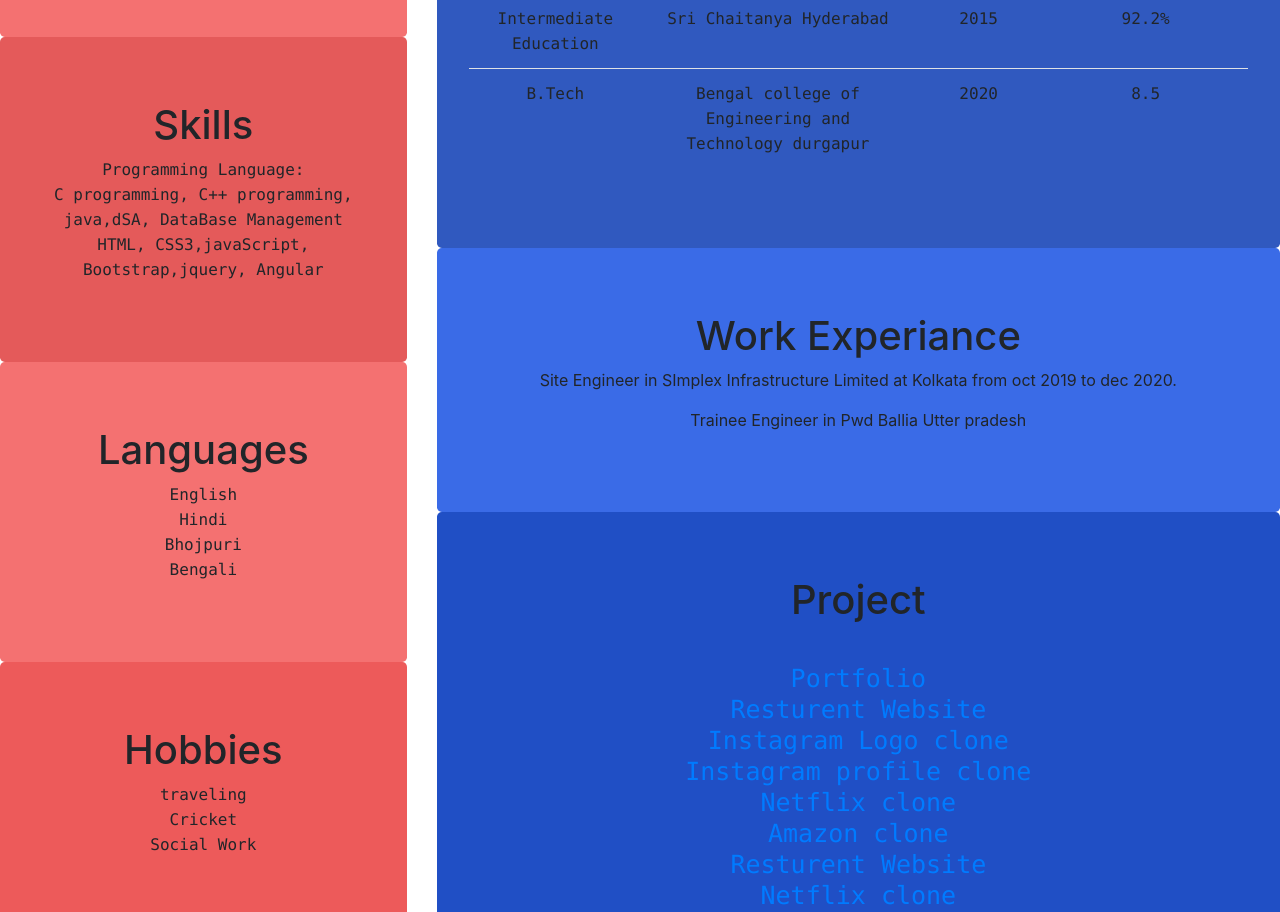
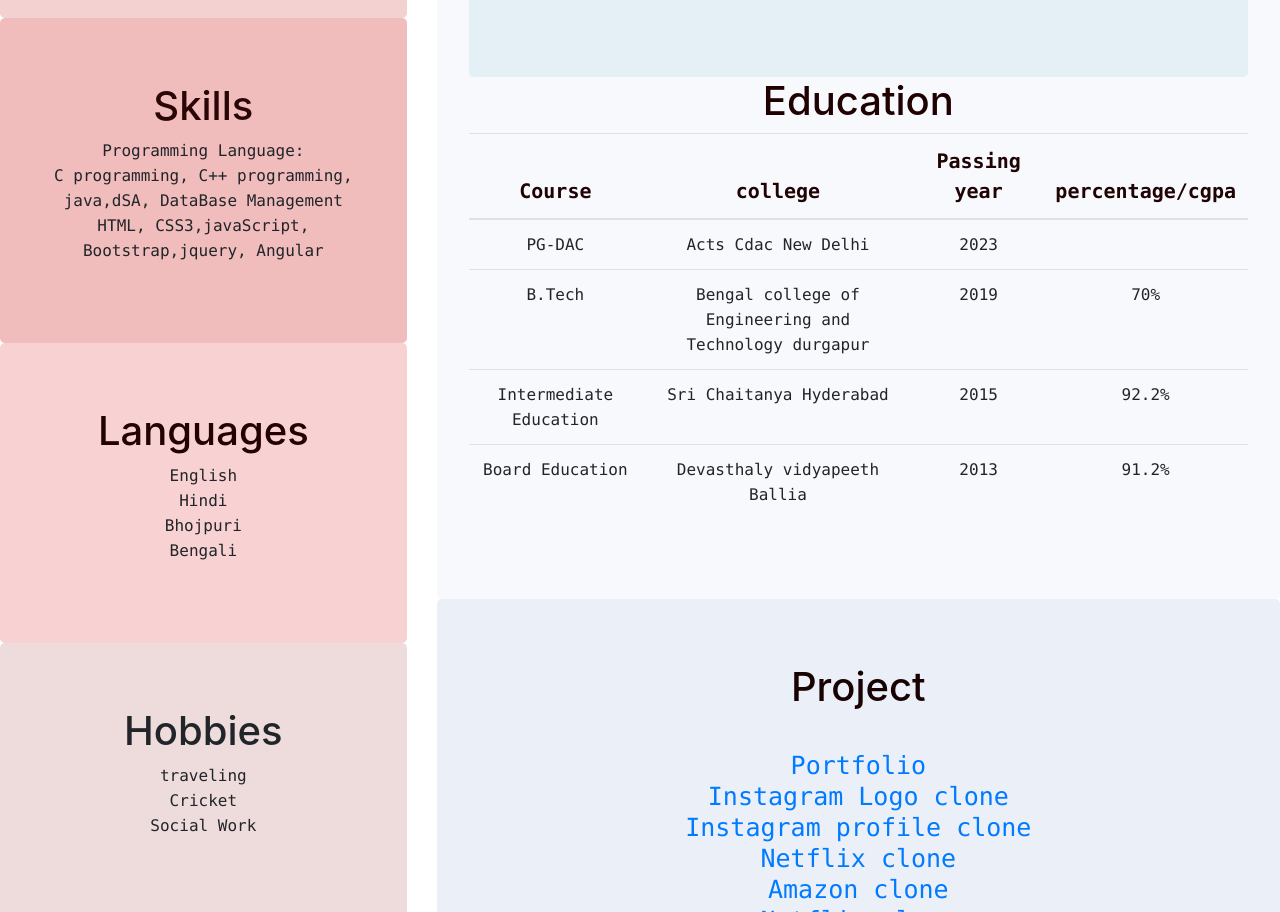
Before and after one commit to AmityadavcdacnewDelhi/amitresume.github.io, a plain HTML site: page index.html in a window 1280 px wide. Shown: the part 655-1567 px from the top of the page. Drawn offline with nearby package versions, Linux system fonts and the light colour scheme.

Commit message:
commit
changes commited successfully

```diff
--- a/index.html
+++ b/index.html
@@ -22,8 +22,8 @@
               <img class="rounded-circle img-fluid" src="AmitKumarYadav.jpg" alt="Profile Photo" height="100px" width="150px" />
             </div>
             <div class="col-md-9">
-              <h1>Amit Kumar Yadav</h1>
-              <h5 style="color:brown"> Web Developer</h5>
+              <h1 style="color:rgb(46, 4, 4)">Amit Kumar Yadav</h1>
+              <h5 style="color:rgb(45, 5, 5)"> </h5>
               <p class="border-top pt-3">  <samp>An aspiring software engineer with knowledge in software engineering practices such as coding, testing, code reviews, code comments, etc.  Strong ability to communicate with clients and ability to express ideas clearly and concisely.
                 Seeking an opportunity in the field of software engineering. Good knowledge of JAVA, Python, Node JS, C++, C#. NET. Ability to implement a full software development life cycle (SDLC) and analyze the performance of programs to correct deficiencies.</samp> </p>
             </div>
@@ -32,8 +32,8 @@
       </header>
       <div class="row">
         <div  class="col-sm-4">
-            <div style="background-color:rgb(244, 113, 113); margin: 0px;" class="jumbotron text-center">
-                <h1>Contact</h1>
+            <div style="background-color:rgb(243, 209, 209); margin: 0px;" class="jumbotron text-center">
+                <h1 style="color:brown">Contact</h1>
                 <p> <samp><i class="fa fa-phone" style="font-size:20px"> 9831202845</i>
                 <br><a href="#"><i class="fa fa-envelope" style="font-size:20px">radhe.shiv12@outlook.com</i></a><br>
                <a href="https://www.instagram.com/ami.radhebhai/"><i class="fa fa-instagram" style="font-size:20px"> @ami.radhebhai</i></a> <br>
@@ -41,8 +41,8 @@
                 <a href="https://github.com/AmityadavcdacnewDelhi/git.project"><i class="fa fa-github" style="font-size:20px">AmitYadavCdacNewDelhi</i></a><br>
             </samp> </p>
             </div>
-            <div style="background-color:rgb(228, 90, 90); margin: 0px;" class="jumbotron text-center">
-                <h1>Skills</h1>
+            <div style="background-color:rgb(241, 188, 188); margin: 0px;" class="jumbotron text-center">
+                <h1 style="color:rgb(43, 6, 6)">Skills</h1>
                 <p class="display-5"><samp>
                  Programming Language:<br>
                  C programming, C++ programming,
@@ -53,8 +53,8 @@
                 </p>
             </div>
 
-            <div style="background-color:rgb(244, 113, 113); margin: 0px;" class="jumbotron text-center">
-                <h1>Languages</h1>
+            <div style="background-color:rgb(248, 210, 210); margin: 0px;" class="jumbotron text-center">
+                <h1 style="color:rgb(35, 2, 2)">Languages</h1>
                 <p><samp>
                  English<br>
                  Hindi<br>
@@ -62,7 +62,7 @@
                  Bengali<br>
                 </samp> </p>
             </div>
-            <div style="background-color:rgb(237, 90, 90); margin: 0px;" class="jumbotron text-center">
+            <div style="background-color:rgb(238, 220, 220); margin: 0px;" class="jumbotron text-center">
                 <h1>Hobbies</h1>
                 <p><samp>
                  traveling<br>
@@ -70,7 +70,7 @@
                  Social Work<br>
                 </samp> </p>
             </div>
-            <div style="background-color:rgb(244, 113, 113); margin: 0px;" class="jumbotron text-center">
+            <div style="background-color:rgb(247, 213, 213); margin: 0px;" class="jumbotron text-center">
                 <h1>Detail</h1>
                 <p><samp>
                 Name: Amit Kumar Yadav <br>
@@ -84,62 +84,71 @@
 
         <div class="col-sm-8">
 
-    <div style="background-color: rgb(48, 89, 191); margin: 0px;" class="jumbotron text-center">
-        <h1>Education</h1>
+    <div style="background-color: rgb(247, 249, 253); margin: 0px;" class="jumbotron text-center">
+        <div style="background-color: rgb(229, 239, 246); margin: 0px;" class="jumbotron text-center">
+            <h1 style="color:rgb(31, 4, 4)"> Experience</h1>
+           <p>Dazzling skill Gorakhpur · FreelanceDazzling skill Gorakhpur · Freelance<br>
+            Jun 2020 - May 2022 · 2 yrsJun 2020 - May 2022 · 2 yrs<br>
+            Gorakhpur, Uttar Pradesh, India · HybridGorakhpur, Uttar Pradesh, India · Hybrid<br>
+            Skills: Spring Framework · Spring MVC · javaee · Node.js · Git · Core Java · React.js · Java · JavaServer Pages (JSP) · Java Database Connectivity (JDBC) · JavaSE </p>
+
+
+        </div>
+        <h1 style="color:rgb(31, 1, 1)">Education</h1>
         <table class="table table-condensed">
 
             <thead>
-                <tr style="color: rgb(44, 2, 2);font-size: 20px;">
+                <tr style="color: rgb(32, 3, 3);font-size: 20px;">
                 <th> <samp>Course</samp></th>
                 <th><samp>college</samp></th>
                 <th><samp>Passing year</samp</th>
                 <th><samp>percentage/cgpa</samp></th>
             </tr>
             <tr>
-                <td><samp>Board Education</samp> </td>
-                <td><samp>Devasthaly vidyapeeth Ballia</samp></td>
-                <td><samp>2013</samp>></td>
-                <td><samp>9.8 </samp></td>
+                <td><samp>PG-DAC </samp></td>
+                <td><samp>Acts Cdac New Delhi </samp></td>
+                <td><samp>2023</samp></td>
+
             </tr>
+            <tr>
+                <td><samp>B.Tech </samp></td>
+                <td><samp>Bengal college of Engineering and Technology durgapur </samp></td>
+                <td><samp>2019</samp></td>
+                <td><samp>70%</samp></td>
+            </tr>
+
             <tr>
                 <td><samp>Intermediate Education</samp> </td>
                 <td><samp>Sri Chaitanya Hyderabad</samp></td>
                 <td><samp>2015</samp></td>
                 <td><samp>92.2%</samp></td>
             </tr>
+
             <tr>
-                <td><samp>B.Tech </samp></td>
-                <td><samp>Bengal college of Engineering and Technology durgapur </samp></td>
-                <td><samp>2020</samp></td>
-                <td><samp>8.5</samp></td>
+                <td><samp>Board Education</samp> </td>
+                <td><samp>Devasthaly vidyapeeth Ballia</samp></td>
+                <td><samp> 2013 </samp></td>
+                <td><samp>91.2% </samp></td>
             </tr>
         </tbody>
 
         </table>
     </div>
-    <div style="background-color: rgb(58, 107, 231); margin: 0px;" class="jumbotron text-center">
-        <h1> Work Experiance</h1>
-       <p> Site Engineer in SImplex Infrastructure Limited at Kolkata from oct 2019 to dec 2020.</p>
-       <p>Trainee Engineer in Pwd Ballia Utter pradesh </p>
 
 
-    </div>
-
-    <div style="background-color: rgb(32, 79, 197); margin: 0px;" class="jumbotron text-center">
-      <h1>Project</h1>
+    <div style="background-color: rgb(235, 239, 248); margin: 0px;" class="jumbotron text-center">
+      <h1 style="color:rgb(24, 2, 2)">Project</h1>
       <h3 style="font-size: 25px;"> <samp>
         <br><a href="#">Portfolio</a><br>
-        <a href="#">Resturent Website</a><br>
         <a href="#">Instagram Logo clone</a><br>
         <a href="#">Instagram profile clone</a><br>
         <a href="#">Netflix clone</a><br>
         <a href="#">Amazon clone</a><br>
-        <a href="#">Resturent Website</a><br>
         <a href="#">Netflix clone</a><br>
     </samp> </h4>
     </div>
-    <div style="background-color: rgb(58, 107, 231); margin: 0px;" class="jumbotron text-center">
-        <h1>Achievment</h1>
+    <div style="background-color: rgb(228, 232, 244); margin: 0px;" class="jumbotron text-center">
+        <h1 style="color:rgb(39, 3, 3)">Achievment</h1>
         <p>
           <b> National Level Child Scientist in 2013 </b><br>
           Got award by hon. president of India Mr. Pratibha patil ji at chennai India
```
